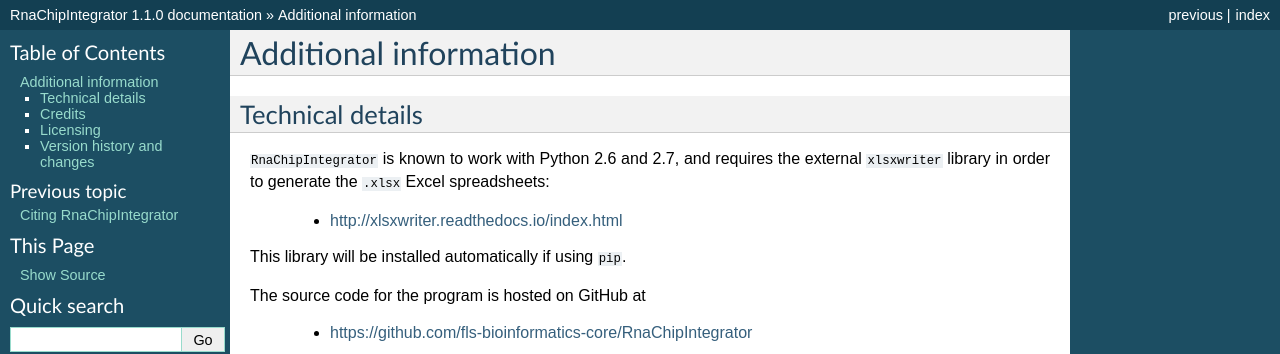
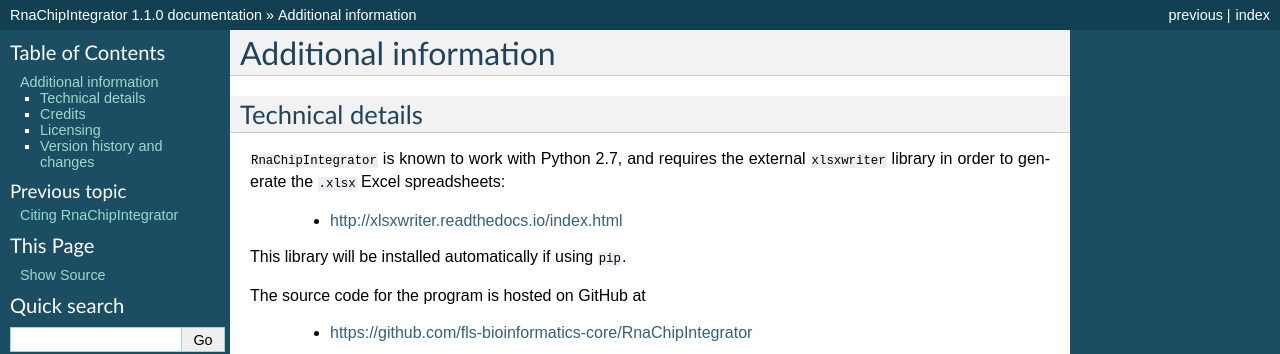
Before and after one commit to fls-bioinformatics-core/RnaChipIntegrator, a Sphinx documentation site: the page built from docs/additional_info.rst, in a window 1280 px wide. Shown: the top 354 px of the page. Built offline with Sphinx 7.4.7, drawn with Linux system fonts in a browser that asks for light colours.

Commit message:
Remove references to Python 2.6 from setup.py and docs.

```diff
--- a/docs/additional_info.rst
+++ b/docs/additional_info.rst
@@ -6,7 +6,7 @@
 Technical details
 -----------------
 
-``RnaChipIntegrator`` is known to work with Python 2.6 and 2.7, and
+``RnaChipIntegrator`` is known to work with Python 2.7, and
 requires the external ``xlsxwriter`` library in order to generate the
 ``.xlsx`` Excel spreadsheets:
 
--- a/setup.py
+++ b/setup.py
@@ -48,7 +48,6 @@
         'Topic :: Scientific/Engineering :: Bio-Informatics',
         'Natural Language :: English',
         "Programming Language :: Python :: 2",
-        'Programming Language :: Python :: 2.6',
         'Programming Language :: Python :: 2.7',
     ],
     install_requires = ['xlsxwriter >= 0.8.4',],
```
